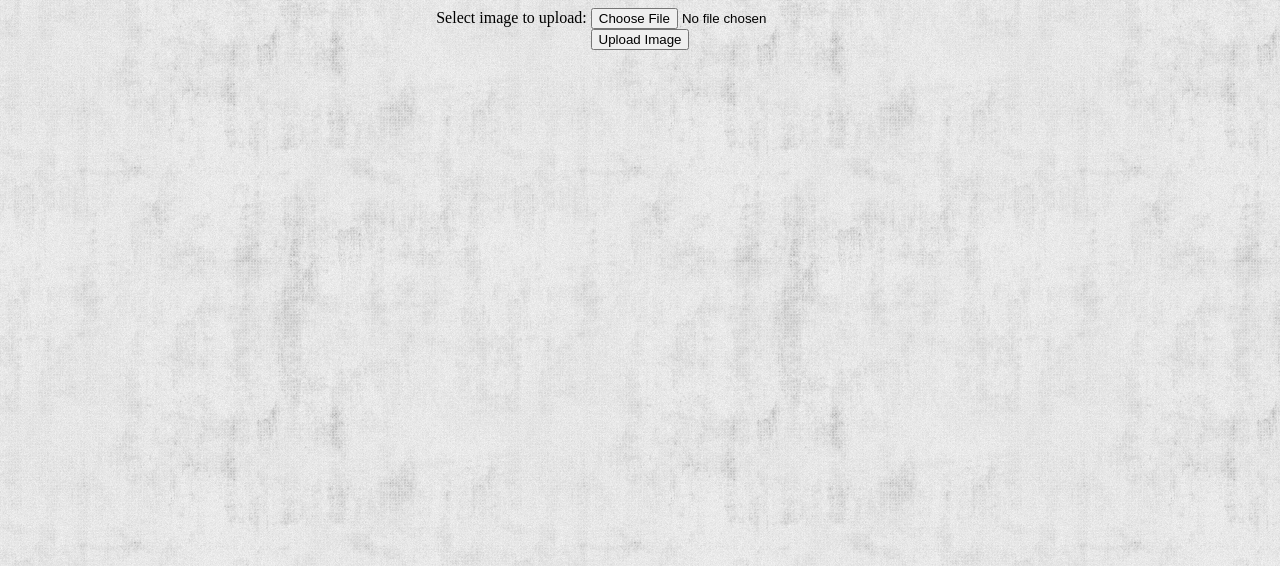
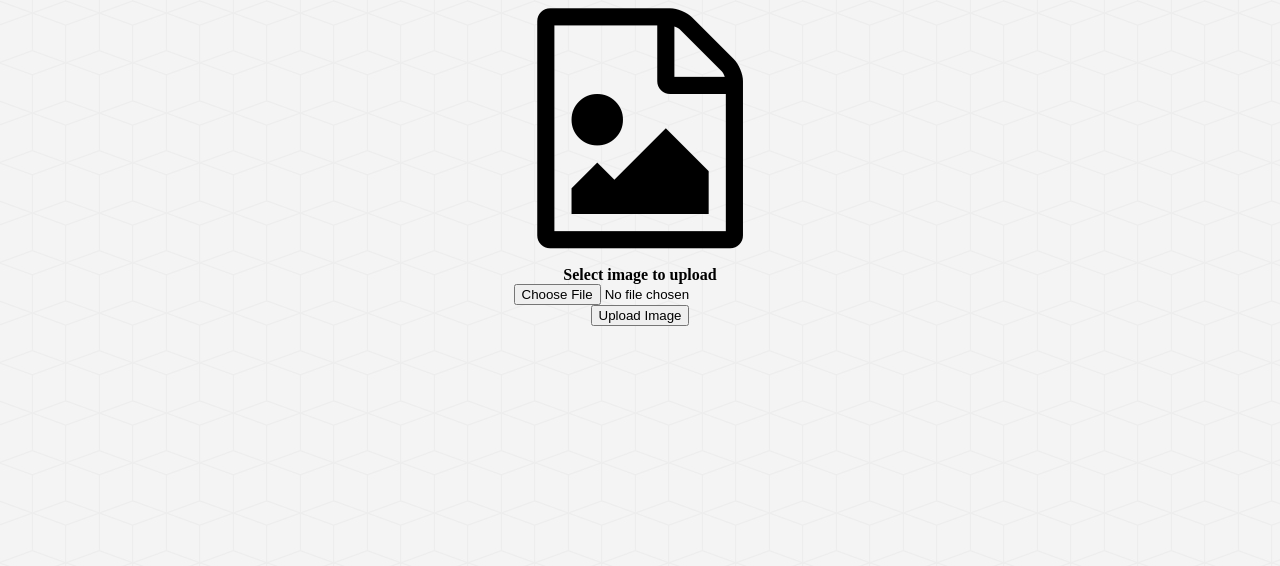
Before and after one commit to NickBrisebois/ImageHost, a Flask app: page / in a window 1280 px wide. Shown: the top 566 px of the page. Run offline with Flask 2, Linux system fonts and the light colour scheme; some libraries are stand-ins or nearby versions.

Commit message:
Implemented font awesome. and moved things around.

```diff
--- a/app/static/style.css
+++ b/app/static/style.css
@@ -2,5 +2,5 @@
    text-align: center;
 }
 body {
-    background-image: url("grunge_wall.png");
+    background-image: url("cubes.png");
 }
--- a/app/templates/base.html
+++ b/app/templates/base.html
@@ -2,6 +2,7 @@
     <head>
         <title>{% block title %}{% endblock %}</title>
 		<link rel="stylesheet" type="text/css" href="{{ url_for('static', filename='style.css') }}" />
+		<link rel="stylesheet" href="//maxcdn.bootstrapcdn.com/font-awesome/4.3.0/css/font-awesome.min.css">
     </head>
 
     <body>
--- a/app/templates/index.html
+++ b/app/templates/index.html
@@ -3,9 +3,9 @@
 {% block title %}Upload!{% endblock %}
 {% block body %}
 
-
+        <i class="fa fa-file-image-o" style="font-size:15em"></i><br /><br />
 		<form action="/upload" method="post" enctype="multipart/form-data">
-    		Select image to upload:
+    		<b>Select image to upload</b><br />
     		<input type="file" name="fileToUpload" id="fileToUpload"><br />
     		<input type="submit" value="Upload Image" name="submit">
 		</form>
```
Also changed, not shown: app/static/cubes.png (added), app/static/grunge_wall.png (deleted).
